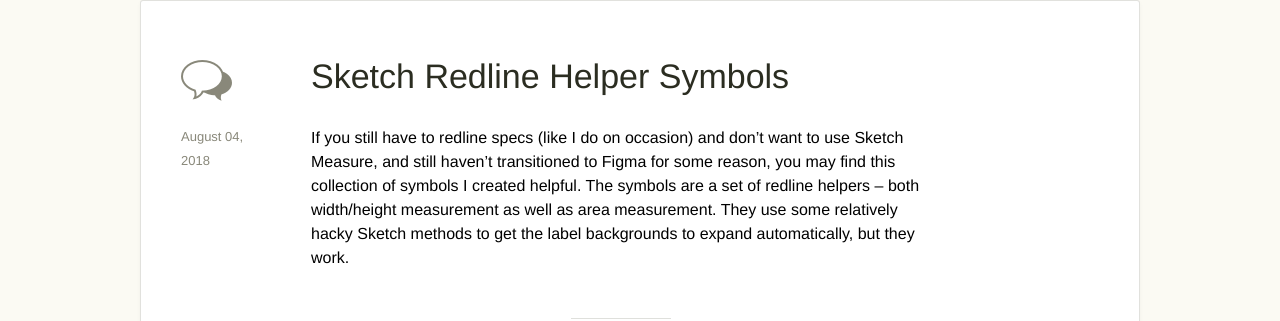
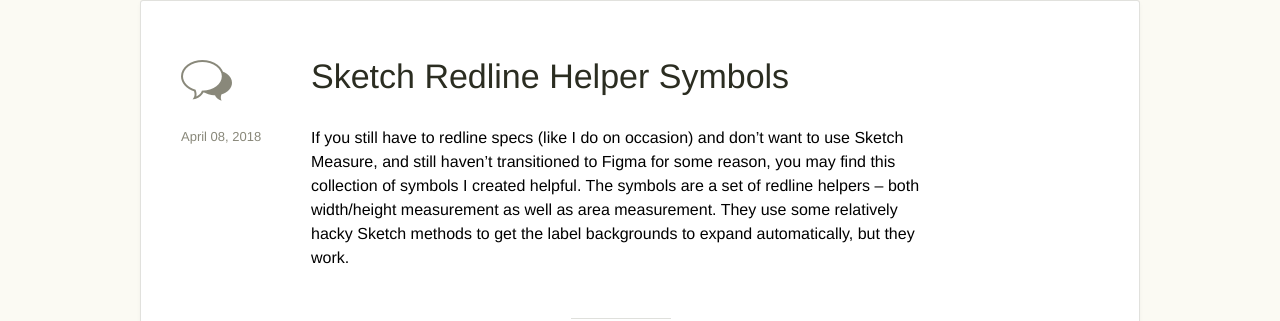
Before and after one commit to pklada/petelada-com, a Jekyll site: the page built from _posts/2018-04-08-redline-helpers.markdown, in a window 1280 px wide. Shown: the part 536-857 px from the top of the page. Built offline with Jekyll 4.4.1, drawn with Linux system fonts in a browser that asks for light colours; nearby versions of some CDN libraries; some web fonts are replaced.

Commit message:
fix other date

```diff
--- a/_posts/2018-04-08-redline-helpers.markdown
+++ b/_posts/2018-04-08-redline-helpers.markdown
@@ -1,7 +1,7 @@
 ---
 layout: post
 title:  "Sketch Redline Helper Symbols"
-date:   2018-08-04
+date:   2018-04-08
 img: "/images/redline-helper-symbols.png"
 custom_buttons:
   - url: "/files/redline-helper-symbols.sketch"
```
